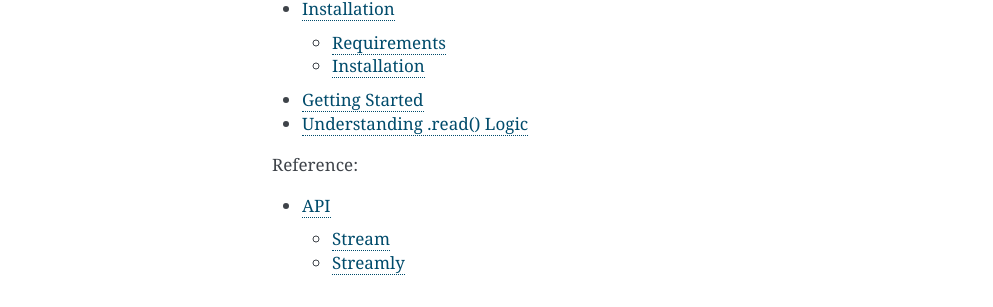
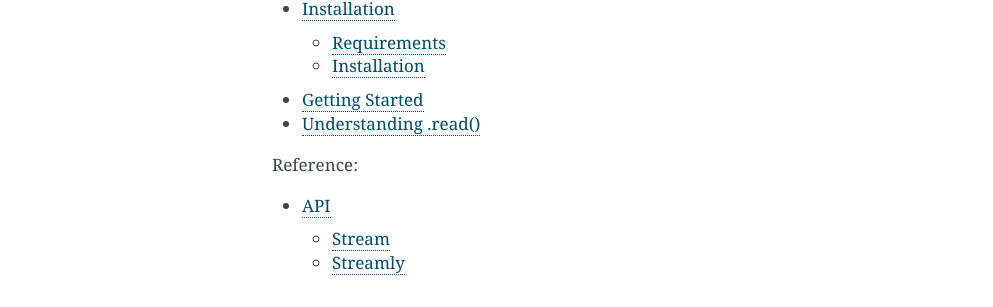
Before and after one commit to adamcunnington/Streamly, a Sphinx documentation site: the page built from docs/source/index.rst, in a window 1280 px wide. Shown: the part 580-887 px from the top of the page, without its empty margins (148-1141 px from the left). Built offline with Sphinx 7.4.7, drawn with Linux system fonts in a browser that asks for light colours.

Commit message:
Renamed read-logic to understanding-read and updated dependencies

```diff
--- a/docs/source/index.rst
+++ b/docs/source/index.rst
@@ -24,7 +24,7 @@
 
    installation
    getting-started
-   read-logic
+   understanding-read
 
 .. toctree::
    :maxdepth: 2
--- a/docs/source/read-logic.rst
+++ /dev/null
@@ -1,5 +0,0 @@
-===========================
-Understanding .read() Logic
-===========================
-
-TODO!
--- /dev/null
+++ b/docs/source/understanding-read.rst
@@ -0,0 +1,5 @@
+=====================
+Understanding .read()
+=====================
+
+TODO!
```
